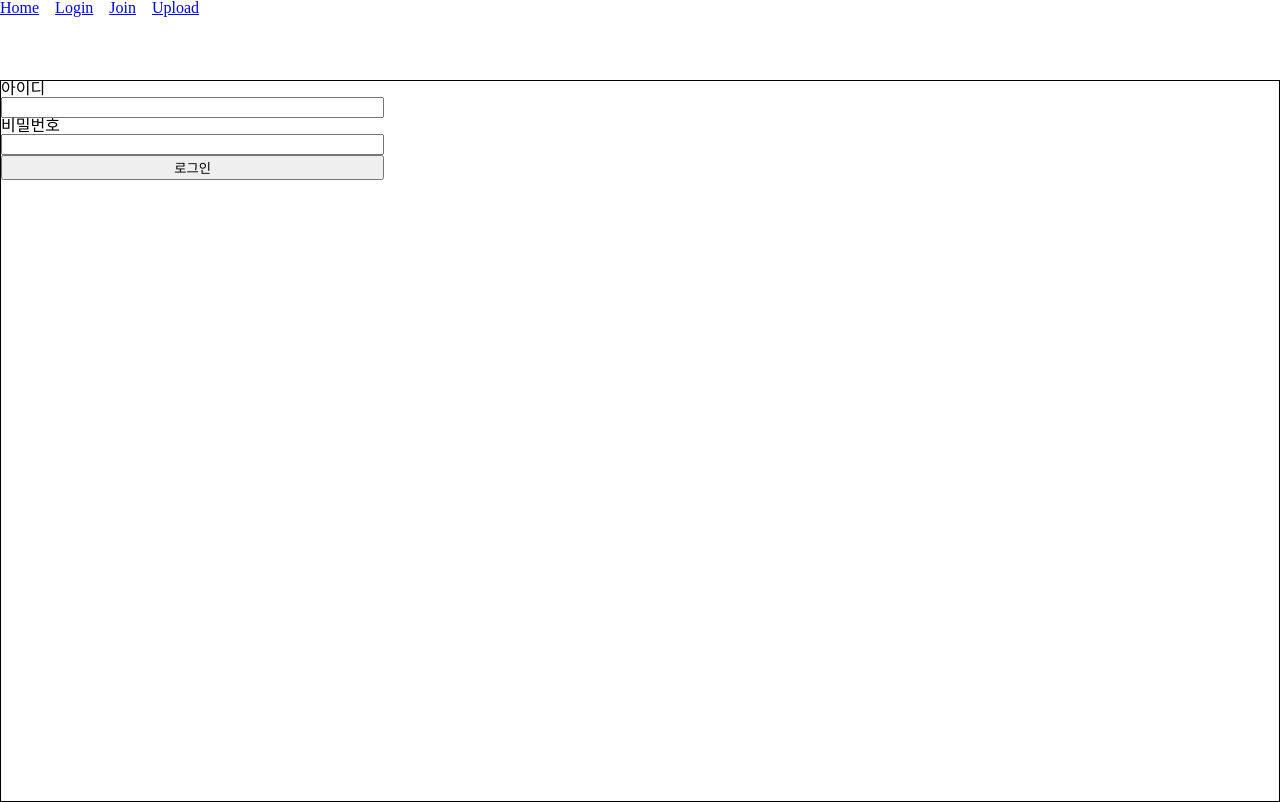
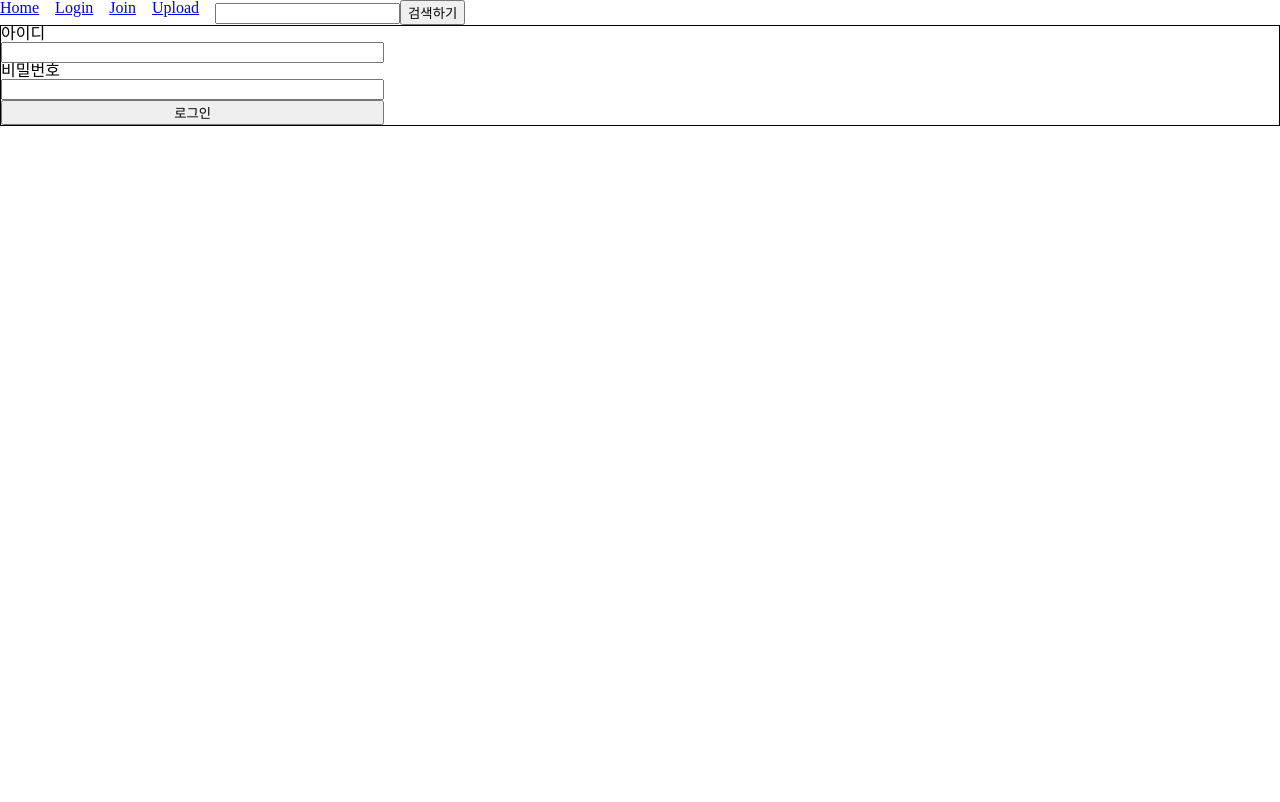
Before and after one commit to dudwns0921/my-youtube_front, a React (Create React App) app: page /login in a window 1280 px wide. Built offline with nearby package versions, Linux system fonts and the light colour scheme.

Commit message:
add search feature

```diff
--- a/package.json
+++ b/package.json
@@ -7,6 +7,7 @@
     "@testing-library/react": "^13.1.1",
     "@testing-library/user-event": "^13.5.0",
     "axios": "^0.27.2",
+    "lodash": "^4.17.21",
     "react": "^18.1.0",
     "react-dom": "^18.1.0",
     "react-router-dom": "^6.3.0",
--- a/src/App.js
+++ b/src/App.js
@@ -1,10 +1,10 @@
 import React from 'react';
 import { Link, Outlet } from 'react-router-dom';
 import styled from 'styled-components';
+import SearchBar from './components/SearchBar';
 
 const Nav = styled.nav`
   display: flex;
-  height: 10vh;
 `;
 
 const StyledLink = styled(Link)`
@@ -15,7 +15,6 @@ const Content = styled.div`
   display: flex;
   flex-direction: column;
   border: 1px solid black;
-  height: 90vh;
 `;
 
 function App() {
@@ -26,6 +25,7 @@ function App() {
         <StyledLink to="/login">Login</StyledLink>
         <StyledLink to="/join">Join</StyledLink>
         <StyledLink to="/upload">Upload</StyledLink>
+        <SearchBar />
       </Nav>
       <Content>
         <Outlet />
--- a/src/axios/axios.js
+++ b/src/axios/axios.js
@@ -27,6 +27,9 @@ const editVideo = (payload) => {
 const deleteVideo = (id) => {
   return instance.post('/videoDelete', { id });
 };
+const searchVideo = (keyword) => {
+  return instance.post('/videosearch', { keyword });
+};
 
 export {
   getVideos,
@@ -35,4 +38,5 @@ export {
   uploadVideo,
   editVideo,
   deleteVideo,
+  searchVideo,
 };
--- /dev/null
+++ b/src/components/SearchBar.js
@@ -0,0 +1,27 @@
+import React, { useState } from 'react';
+import { useNavigate } from 'react-router-dom';
+
+function SearchBar() {
+  const navigate = useNavigate();
+  const [keyword, setKeyword] = useState('');
+  const handleNavigateSearch = async () => {
+    navigate(`search/${keyword}`);
+    setKeyword('');
+  };
+  return (
+    <div>
+      <input
+        type="text"
+        onChange={(e) => {
+          setKeyword(e.target.value);
+        }}
+        value={keyword}
+      />
+      <button type="button" onClick={handleNavigateSearch}>
+        검색하기
+      </button>
+    </div>
+  );
+}
+
+export default SearchBar;
--- a/src/index.js
+++ b/src/index.js
@@ -13,6 +13,7 @@ import Upload from './pages/Upload';
 import Video from './pages/Video';
 import VideoEdit from './pages/VideoEdit';
 import NotFound from './pages/NotFound';
+import Search from './pages/Search';
 
 const GlobalStyles = createGlobalStyle`
   box-sizing: border-box;
@@ -32,6 +33,7 @@ root.render(
           <Route path="upload" element={<Upload />} />
           <Route path="video/:id" element={<Video />} />
           <Route path="videoEdit/:id" element={<VideoEdit />} />
+          <Route path="search/:keyword" element={<Search />} />
           <Route path="*" element={<NotFound />} />
         </Route>
       </Routes>
--- a/src/pages/Home.js
+++ b/src/pages/Home.js
@@ -2,6 +2,7 @@ import React, { useEffect, useState } from 'react';
 import { Link } from 'react-router-dom';
 import { getVideos } from '../axios/axios';
 import { formatDate } from '../utils/utils';
+import _ from 'lodash';
 
 function Home() {
   useEffect(() => {
@@ -11,6 +12,7 @@ function Home() {
   const [loading, setLoading] = useState(true);
   const getAllVideos = async () => {
     const { data } = await getVideos();
+    _.sortBy(data, ['createdAt']);
     setVideos(data);
     setLoading(false);
   };
@@ -24,8 +26,8 @@ function Home() {
             return (
               <div key={video.createdAt}>
                 <Link to={`video/${video._id}`}>{video.title}</Link>
+                <h2>{formatDate(video.createdAt)}</h2>
                 <h2>{video.hashtags}</h2>
-                <h2>{formatDate(video.createdAt)}</h2>
                 <h2>{video.meta.views}</h2>
                 <p>{video.description}</p>
               </div>
--- /dev/null
+++ b/src/pages/Search.js
@@ -0,0 +1,44 @@
+import React, { useEffect, useState } from 'react';
+import { useParams } from 'react-router-dom';
+import { searchVideo } from '../axios/axios';
+import { formatDate } from '../utils/utils';
+
+function Search() {
+  const { keyword } = useParams();
+  const [videos, setVideos] = useState([]);
+  const [loading, setLoading] = useState(true);
+  const getVideosWithKeyword = async () => {
+    const { data } = await searchVideo(keyword);
+    setVideos(data.videos);
+    setLoading(false);
+  };
+  useEffect(() => {
+    getVideosWithKeyword();
+  }, []),
+    [];
+
+  return (
+    <div>
+      {loading ? (
+        'loading...'
+      ) : (
+        <>
+          <h1>검색 결과</h1>
+          {videos.map((video) => {
+            return (
+              <div key={video.createdAt}>
+                <h1>{video.title}</h1>
+                <h2>{formatDate(video.createdAt)}</h2>
+                <h2>{video.hashtags}</h2>
+                <h2>{video.meta.views}</h2>
+                <p>{video.description}</p>
+              </div>
+            );
+          })}
+        </>
+      )}
+    </div>
+  );
+}
+
+export default Search;
```
